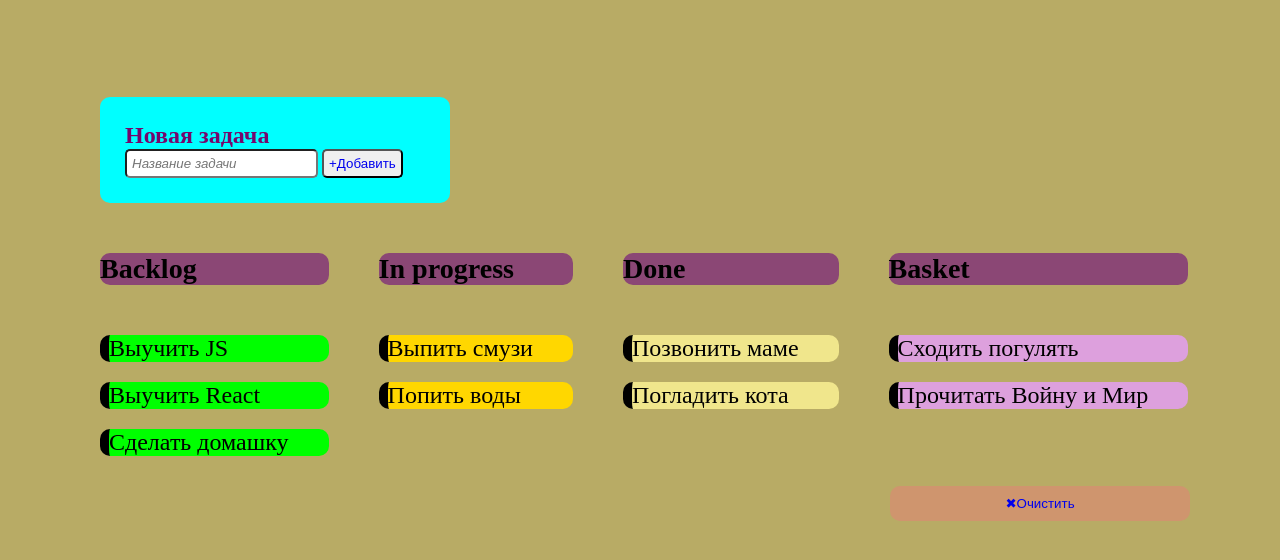
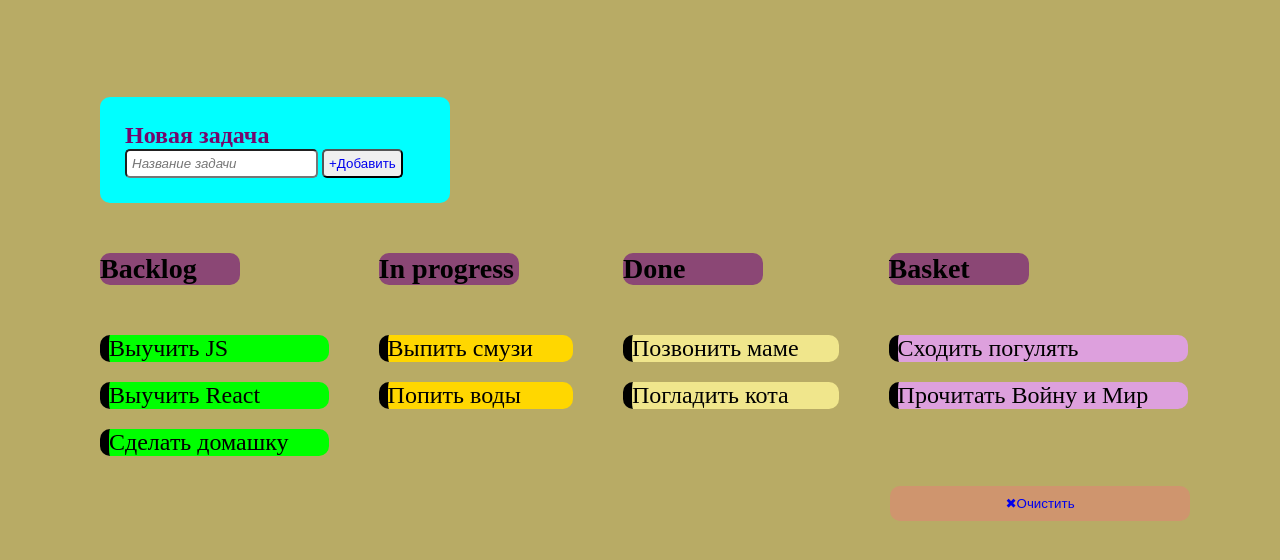
Before and after one commit to yunus-akhmadeev-j/Todo-list, a plain HTML site: page index.html in a window 1280 px wide. Shown: the part 152-712 px from the top of the page. Drawn offline with Linux system fonts and the light colour scheme.

Commit message:
Update task-titles width.css

```diff
--- a/static/styles/tasks.css
+++ b/static/styles/tasks.css
@@ -7,6 +7,9 @@ ul{
     list-style: none;
 }
 /* для каждой строки задаем свои свойства */
+h3{
+    width: 140px;
+}
 .task1{
     padding-right: 40px;
     border-style: hidden;
```
